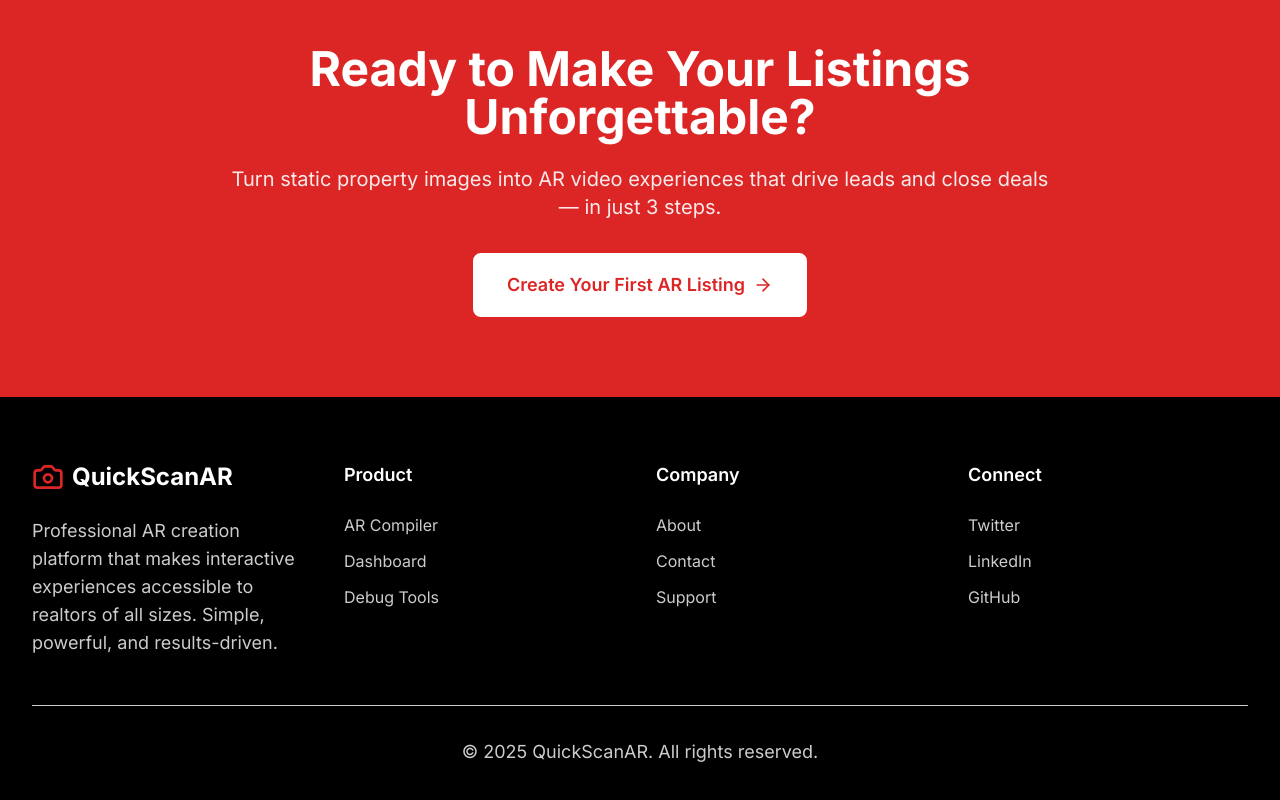
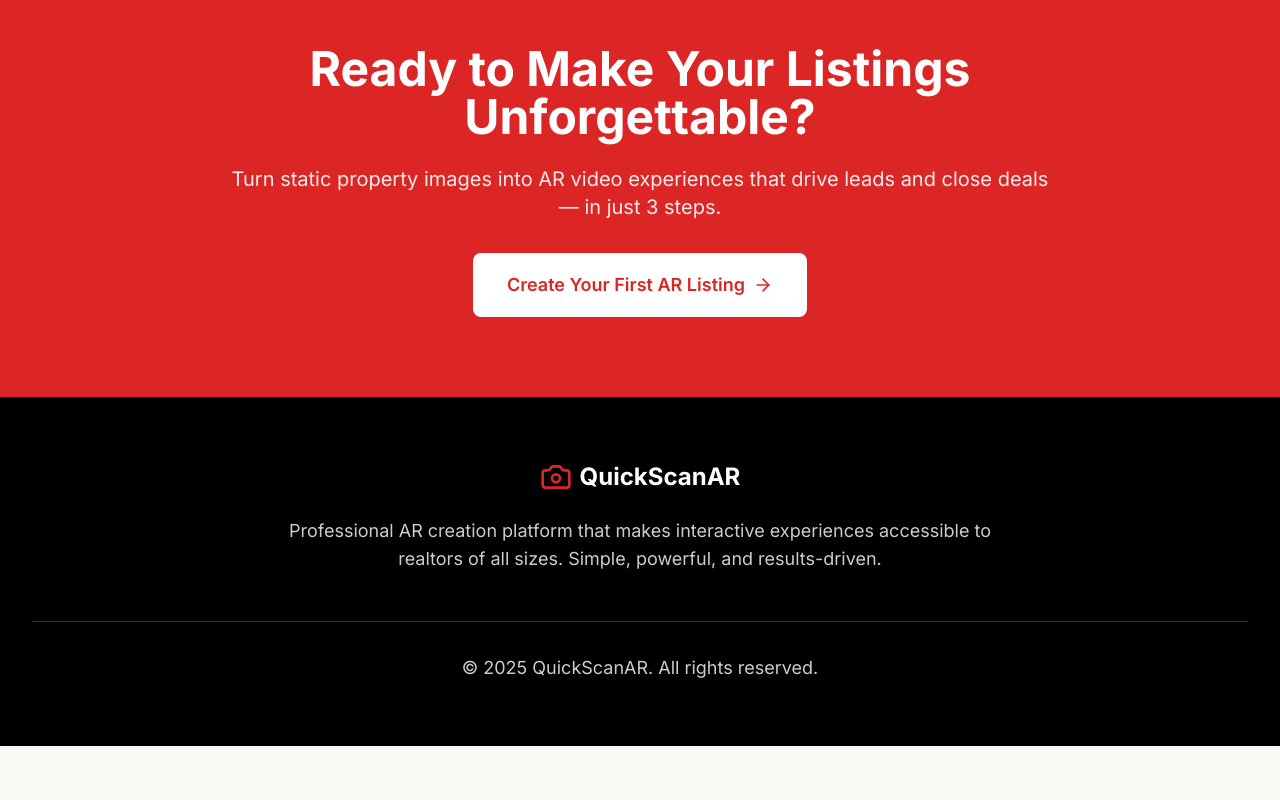
Before and after one commit to mgb111/quickscanar-v3, a Next.js app: page / in a window 1280 px wide. Shown: the part 6336-7136 px from the top of the page. After the commit the page ends 7082 px from the top, so only its background shows below. Built offline with nearby package versions, Linux system fonts and the light colour scheme; no server answers; the database is empty.

Commit message:
Update page.tsx

```diff
--- a/app/page.tsx
+++ b/app/page.tsx
@@ -543,43 +543,15 @@ function HomePage() {
 
       {/* Footer */}
       <footer className="bg-black text-white py-16">
-        <div className="max-w-7xl mx-auto px-4 sm:px-6 lg:px-8">
-          <div className="grid grid-cols-1 sm:grid-cols-2 lg:grid-cols-4 gap-8">
-            <div>
-              <div className="flex items-center mb-6">
-                <Camera className="h-8 w-8 text-red-600" />
-                <span className="ml-2 text-2xl font-bold">QuickScanAR</span>
-              </div>
-              <p className="text-white opacity-80 text-lg">
-                Professional AR creation platform that makes interactive experiences accessible to realtors of all sizes. Simple, powerful, and results-driven.
-              </p>
-            </div>
-            <div>
-              <h3 className="text-lg font-semibold mb-6">Product</h3>
-              <ul className="space-y-3 text-white opacity-80">
-                <li><Link href="/compiler" className="hover:text-white transition-colors">AR Compiler</Link></li>
-                <li><Link href="/dashboard" className="hover:text-white transition-colors">Dashboard</Link></li>
-                <li><Link href="/debug" className="hover:text-white transition-colors">Debug Tools</Link></li>
-              </ul>
-            </div>
-            <div>
-              <h3 className="text-lg font-semibold mb-6">Company</h3>
-              <ul className="space-y-3 text-white opacity-80">
-                <li><a href="#" className="hover:text-white transition-colors">About</a></li>
-                <li><a href="#" className="hover:text-white transition-colors">Contact</a></li>
-                <li><a href="#" className="hover:text-white transition-colors">Support</a></li>
-              </ul>
-            </div>
-            <div>
-              <h3 className="text-lg font-semibold mb-6">Connect</h3>
-              <ul className="space-y-3 text-white opacity-80">
-                <li><a href="#" className="hover:text-white transition-colors">Twitter</a></li>
-                <li><a href="#" className="hover:text-white transition-colors">LinkedIn</a></li>
-                <li><a href="#" className="hover:text-white transition-colors">GitHub</a></li>
-              </ul>
-            </div>
+        <div className="max-w-7xl mx-auto px-4 sm:px-6 lg:px-8 text-center">
+          <div className="flex items-center justify-center mb-6">
+            <Camera className="h-8 w-8 text-red-600" />
+            <span className="ml-2 text-2xl font-bold">QuickScanAR</span>
           </div>
-          <div className="border-t border-white opacity-20 mt-12 pt-8 text-center text-white opacity-80">
+          <p className="text-white opacity-80 text-lg max-w-3xl mx-auto">
+            Professional AR creation platform that makes interactive experiences accessible to realtors of all sizes. Simple, powerful, and results-driven.
+          </p>
+          <div className="border-t border-white/20 mt-12 pt-8 text-white/80">
             <p className="text-lg">&copy; 2025 QuickScanAR. All rights reserved.</p>
           </div>
         </div>
```
